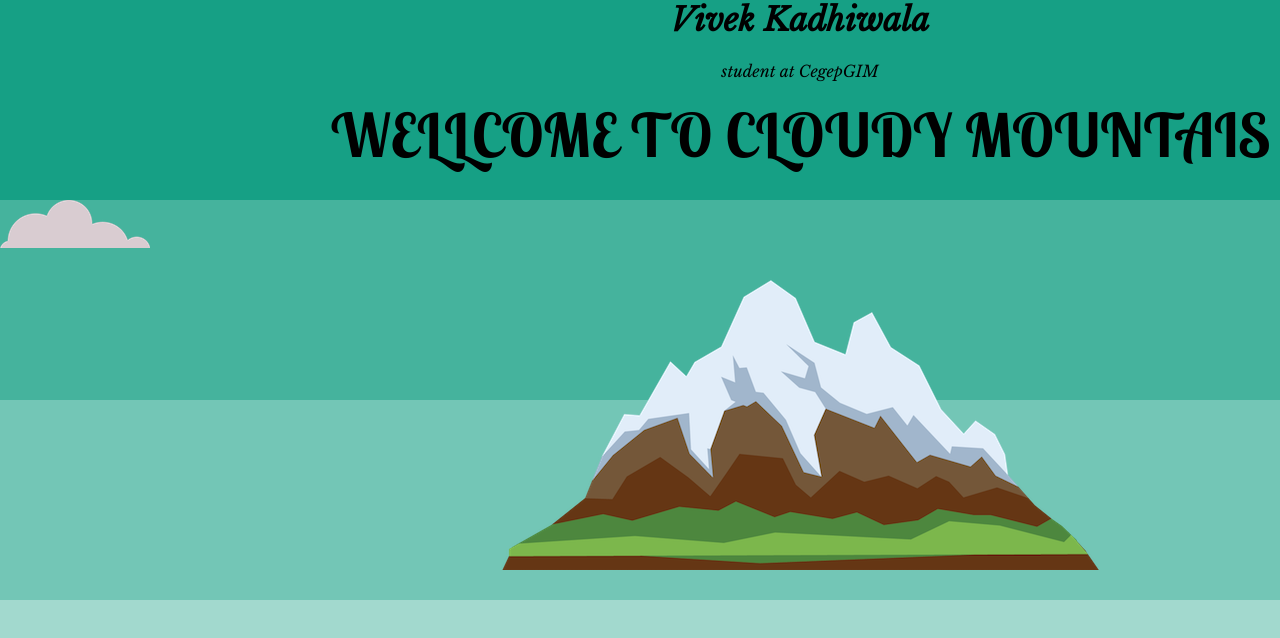
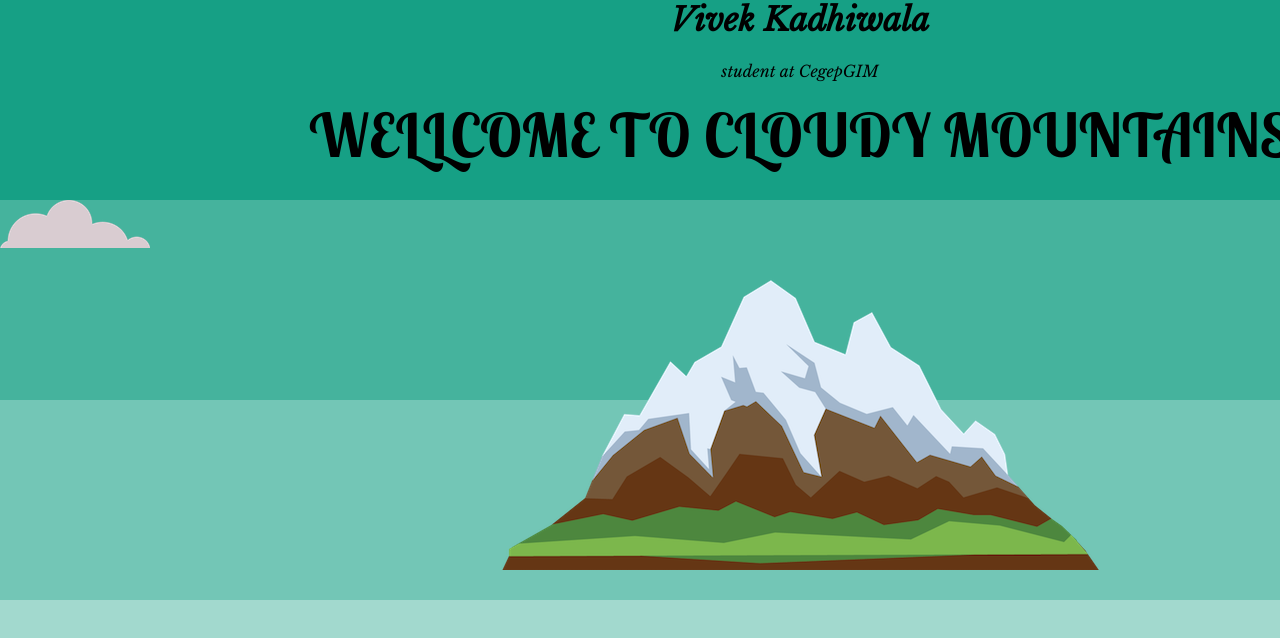
Before and after one commit to vivek3037/container, a plain HTML site: page index.html in a window 1280 px wide. Shown: the top 638 px of the page. Drawn offline with nearby package versions, Linux system fonts and the light colour scheme.

Commit message:
Update index.html

```diff
--- a/index.html
+++ b/index.html
@@ -21,7 +21,7 @@
     <P>student at CegepGIM</P>
 
     <div class="font-text">
-      <h1>WELLCOME TO CLOUDY MOUNTAIS</h1>
+      <h1>WELLCOME TO CLOUDY MOUNTAINS</h1>
 
     </div>
 
```
